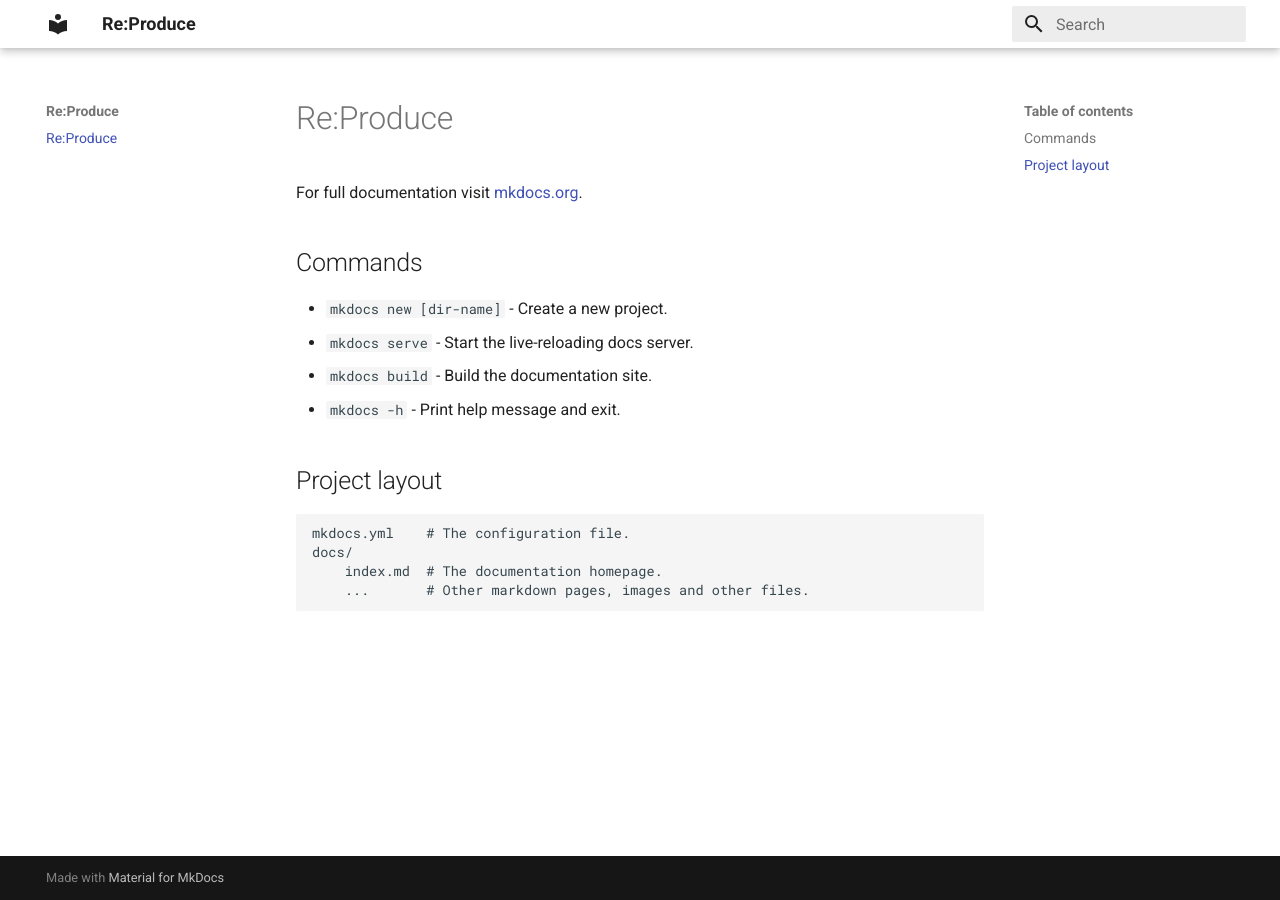
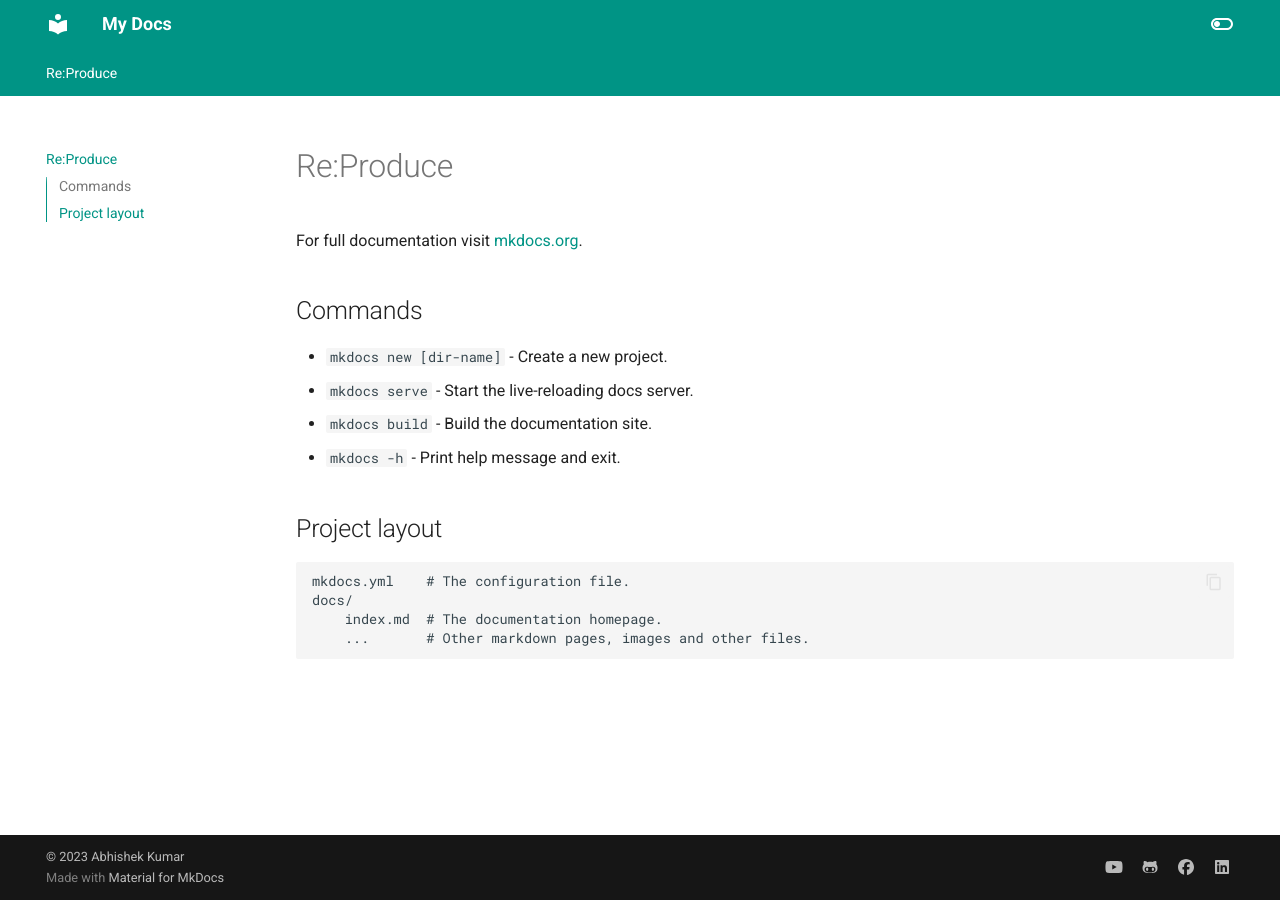
Before and after one commit to Re-produce/re-produce, an MkDocs documentation site: the page built from docs/index.md, in a window 1280 px wide. Built offline with MkDocs 1.6.1 and Material for MkDocs 9.7.7, drawn with Linux system fonts in a browser that asks for light colours.

Commit message:
Update mkdocs.yml

```diff
--- a/mkdocs.yml
+++ b/mkdocs.yml
@@ -1,12 +1,7 @@
-site_name: Re:Produce
+site_name: My Docs
 theme:
   name: material
-  palette:
-    # try other colors from https://squidfunk.github.io/mkdocs-material/getting-started/#primary-colors
-    primary: "White"
-    accent: #56AEFF
-features:
-    # See more about the navigation at https://squidfunk.github.io/mkdocs-material/setup/setting-up-navigation/
+  features:
     - navigation.tabs
     - navigation.sections
     - toc.integrate
@@ -16,11 +11,47 @@ features:
     - content.tabs.link
     - content.code.annotation
     - content.code.copy
-custom_dir: 'overrides'
+  language: en
+  palette:
+    - scheme: default
+      toggle:
+        icon: material/toggle-switch-off-outline
+        name: Switch to dark mode
+      primary: teal
+      accent: purple
+    - scheme: slate
+      toggle:
+        icon: material/toggle-switch
+        name: Switch to light mode
+      primary: teal
+      accent: lime
 plugins:
-  - search
- # - git-revision-date:
-  #    enabled_if_env: CI
-extra_css:
-  - https://cdn.jsdelivr.net/npm/swiper@8/swiper-bundle.min.css
-  - stylesheets/extra.css
+  - social
+markdown_extensions:
+  - pymdownx.highlight:
+      anchor_linenums: true
+  - pymdownx.inlinehilite
+  - pymdownx.snippets
+  - admonition
+  - pymdownx.arithmatex:
+      generic: true
+  - footnotes
+  - pymdownx.details
+  - pymdownx.superfences
+  - pymdownx.mark
+  - attr_list
+  - pymdownx.emoji:
+      emoji_index: !!python/name:materialx.emoji.twemoji
+      emoji_generator: !!python/name:materialx.emoji.to_svg
+extra:
+  social:
+    - icon: fontawesome/brands/youtube
+      link: https://www.youtube.com/channel/UC27P02dt561B1yehzyIWhyQ
+    - icon: fontawesome/brands/github-alt
+      link: https://github.com/abhishekkpandey1
+    - icon: fontawesome/brands/facebook
+      link: https://www.facebook.com/profile.php?id=100000535670229
+    - icon: fontawesome/brands/linkedin
+      link: https://www.linkedin.com/in/talkabhishekpandey/
+copyright: |
+  &copy; 2023 <a href="https://github.com/abhishekkpandey1"  target="_blank" rel="noopener">Abhishek Kumar</a>
```
